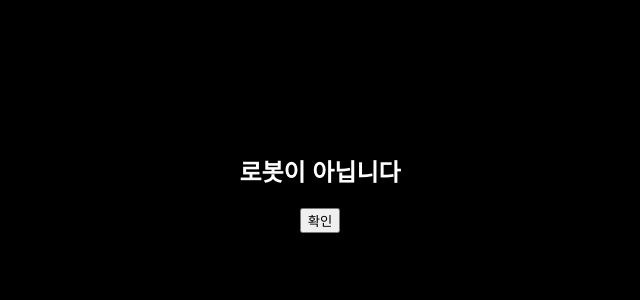
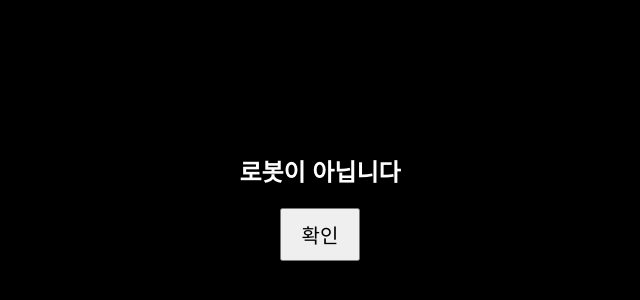
Before and after one commit to jeonghayoon11/-present, a plain HTML site: page index.html in a window 1280 px wide. Shown: the part 100-400 px from the top of the page, without its empty margins (320-960 px from the left). Drawn offline with Linux system fonts and the light colour scheme.

Commit message:
index.html

```diff
--- a/index.html
+++ b/index.html
@@ -13,6 +13,11 @@
         }
         #verifyBox {
             margin-top: 20%;
+        }
+        button {
+            font-size: 20px;
+            padding: 10px 20px;
+            cursor: pointer;
         }
         #scaryImage {
             display: none;
@@ -35,13 +40,14 @@
 <body>
     <div id="verifyBox">
         <h2>로봇이 아닙니다</h2>
-        <button onclick="showScaryImage()">확인</button>
+        <button id="verifyButton">확인</button>
     </div>
     <div id="scaryImage"></div>
+
     <script>
-        function showScaryImage() {
-            document.getElementById('scaryImage').style.display = 'block';
-        }
+        document.getElementById("verifyButton").addEventListener("click", function() {
+            document.getElementById("scaryImage").style.display = "block";
+        });
     </script>
 </body>
 </html>
```
